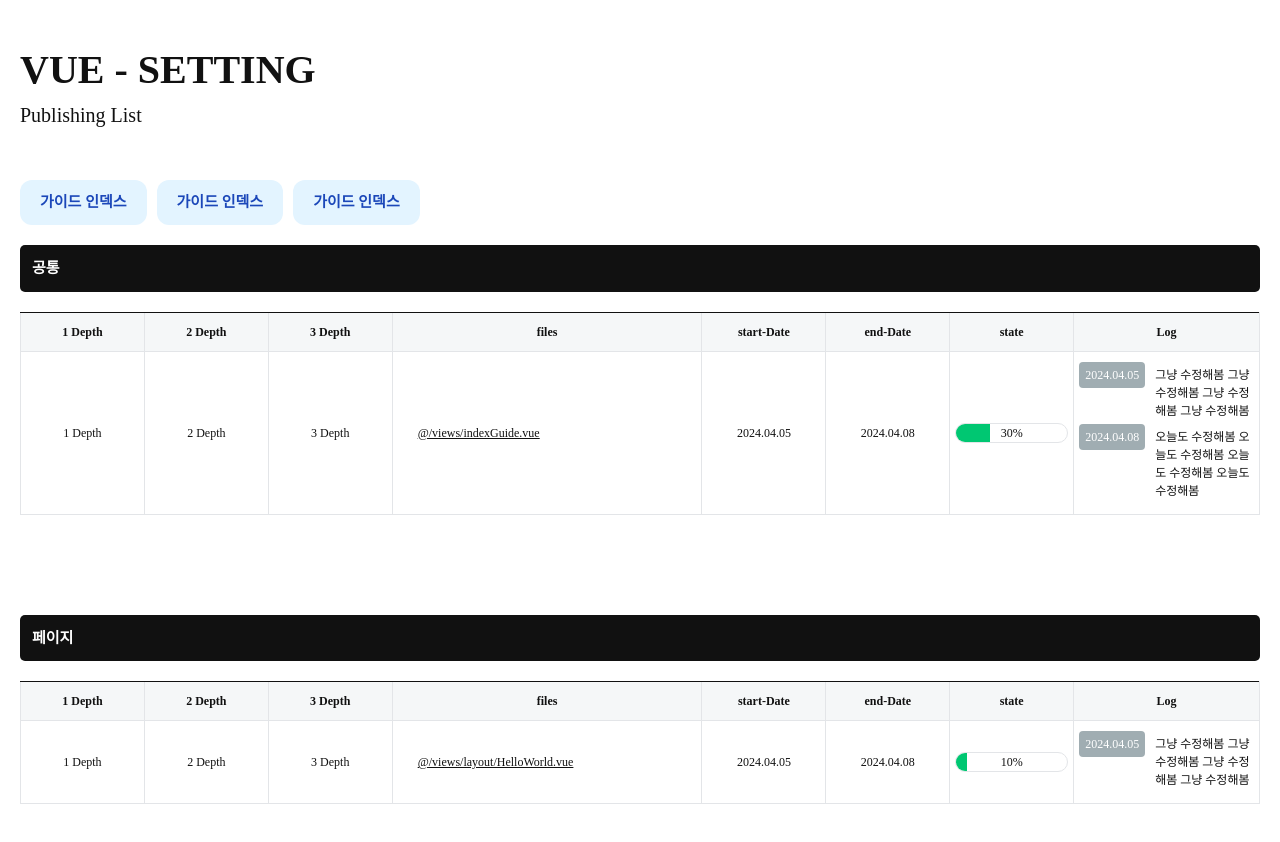
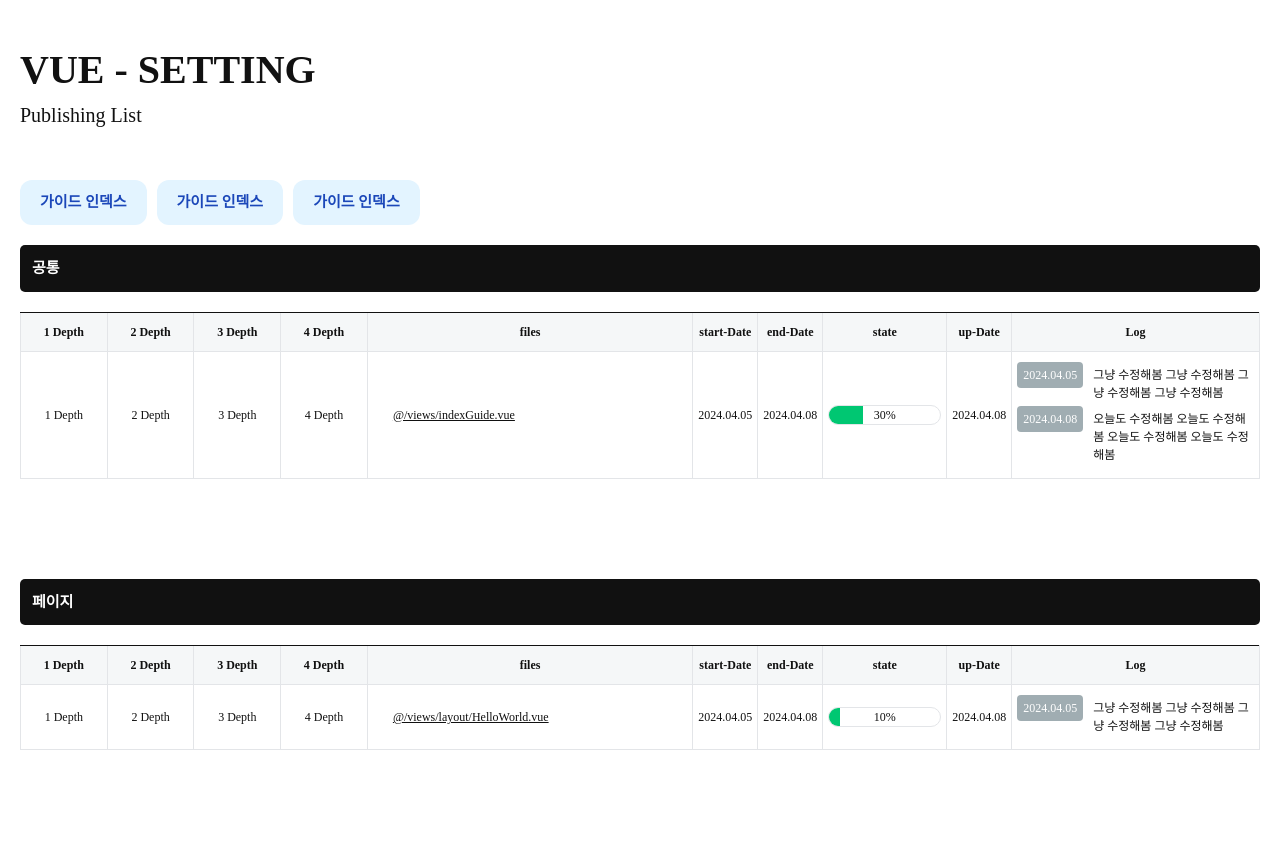
Before and after one commit to ken2063/vue-setting, a Vue app in the folder app/: page / in a window 1280 px wide. Shown: the top 842 px of the page. Built offline with nearby package versions, Linux system fonts and the light colour scheme; a web font is replaced by a local one.

Commit message:
😤 뷰 커밋 완료

```diff
--- a/app/src/assets/scss/import.scss
+++ b/app/src/assets/scss/import.scss
@@ -1,4 +1,5 @@
 @import "@/assets/scss/font.scss";
+@import "@/assets/scss/variables.scss";
 @import "@/assets/scss/reset.scss";
 
 body {
--- /dev/null
+++ b/app/src/assets/scss/variables.scss
@@ -0,0 +1,7 @@
+// variables.scss
+$color_suny_red: #D60036;
+$color_suny_blue: #4B68C5;
+$color_warm_red: #EA7F9A;
+$color_dark_gray: #494949;
+$color_warm_gray: #75746f;
+$color_smoke_gray: #DDDDDB;
--- a/app/src/views/indexGuide.vue
+++ b/app/src/views/indexGuide.vue
@@ -32,33 +32,38 @@ export default {
       <h2>공통</h2>
       <table>
         <colgroup>
+          <col span="1" width="7%" />
+          <col span="1" width="7%" />
+          <col span="1" width="7%" />
+          <col span="1" width="7%" />
+          <col span="1" width="*" />
+          <col span="1" width="5%" />
+          <col span="1" width="5%" />
           <col span="1" width="10%" />
-          <col span="1" width="10%" />
-          <col span="1" width="10%" />
-          <col span="1" width="*" />
-          <col span="1" width="10%" />
-          <col span="1" width="10%" />
-          <col span="1" width="10%" />
-          <col span="1" width="15%" />
+          <col span="1" width="5%" />
+          <col span="1" width="20%" />
         </colgroup>
         <thead>
           <tr>
             <th class="thead">1 Depth</th>
             <th class="thead">2 Depth</th>
             <th class="thead">3 Depth</th>
+            <th class="thead">4 Depth</th>
             <th class="thead">files</th>
             <th class="thead">start-Date</th>
             <th class="thead">end-Date</th>
             <th class="thead">state</th>
+            <th class="thead">up-Date</th>
             <th class="thead">Log</th>
           </tr>
         </thead>
         <tbody>
+          <!-- tr -->
           <tr>
             <td>1 Depth</td>
             <td>2 Depth</td>
             <td>3 Depth</td>
-            <!-- <td class="url"><a href="/DArending" target="_blank">랜딩</a></td> -->
+            <td>4 Depth</td>
             <td class="file">
               <router-link to="/indexGuide">@/views/indexGuide.vue</router-link>
             </td>
@@ -70,24 +75,26 @@ export default {
                 <span style="width:30%;"></span>
               </div>
             </td>
+            <td>2024.04.08</td>
             <td>
               <ul class="log">
-                <!-- li -->
+                <!-- log - li -->
                 <li class="flex">
                   <p class="date">2024.04.05</p>
                   <div class="txt">그냥 수정해봄 그냥 수정해봄 그냥 수정해봄 그냥 수정해봄</div>
                 </li>
-                <!-- // li -->
+                <!-- // log - li -->
 
-                <!-- li -->
+                <!-- log - li -->
                 <li class="flex">
                   <p class="date">2024.04.08</p>
                   <div class="txt">오늘도 수정해봄 오늘도 수정해봄 오늘도 수정해봄 오늘도 수정해봄</div>
                 </li>
-                <!-- // li -->
+                <!-- // log - li -->
               </ul>
             </td>
           </tr>
+          <!-- // tr -->
         </tbody>
       </table>
     </div>
@@ -98,32 +105,38 @@ export default {
       <h2>페이지</h2>
       <table>
         <colgroup>
+          <col span="1" width="7%" />
+          <col span="1" width="7%" />
+          <col span="1" width="7%" />
+          <col span="1" width="7%" />
+          <col span="1" width="*" />
+          <col span="1" width="5%" />
+          <col span="1" width="5%" />
           <col span="1" width="10%" />
-          <col span="1" width="10%" />
-          <col span="1" width="10%" />
-          <col span="1" width="*" />
-          <col span="1" width="10%" />
-          <col span="1" width="10%" />
-          <col span="1" width="10%" />
-          <col span="1" width="15%" />
+          <col span="1" width="5%" />
+          <col span="1" width="20%" />
         </colgroup>
         <thead>
           <tr>
             <th class="thead">1 Depth</th>
             <th class="thead">2 Depth</th>
             <th class="thead">3 Depth</th>
+            <th class="thead">4 Depth</th>
             <th class="thead">files</th>
             <th class="thead">start-Date</th>
             <th class="thead">end-Date</th>
             <th class="thead">state</th>
+            <th class="thead">up-Date</th>
             <th class="thead">Log</th>
           </tr>
         </thead>
         <tbody>
+          <!-- tr -->
           <tr>
             <td>1 Depth</td>
             <td>2 Depth</td>
             <td>3 Depth</td>
+            <td>4 Depth</td>
             <td class="file">
               <router-link to="/HelloWorld">@/views/layout/HelloWorld.vue</router-link>
             </td>
@@ -135,17 +148,19 @@ export default {
                 <span style="width:10%;"></span>
               </div>
             </td>
+            <td>2024.04.08</td>
             <td>
               <ul class="log">
-                <!-- li -->
+                <!-- log - li -->
                 <li class="flex">
                   <p class="date">2024.04.05</p>
                   <div class="txt">그냥 수정해봄 그냥 수정해봄 그냥 수정해봄 그냥 수정해봄</div>
                 </li>
-                <!-- // li -->
+                <!-- // log - li -->
               </ul>
             </td>
           </tr>
+          <!-- // tr -->
         </tbody>
       </table>
     </div>
```
Also changed, not shown: app/src/main.js (+4 -3 lines).
